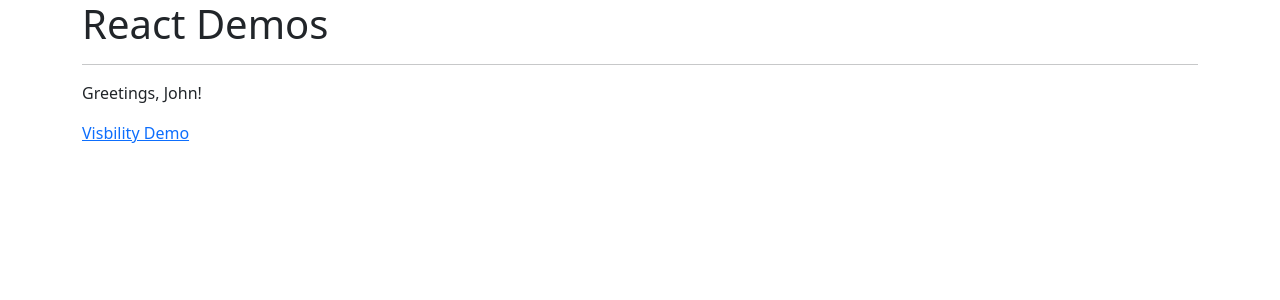
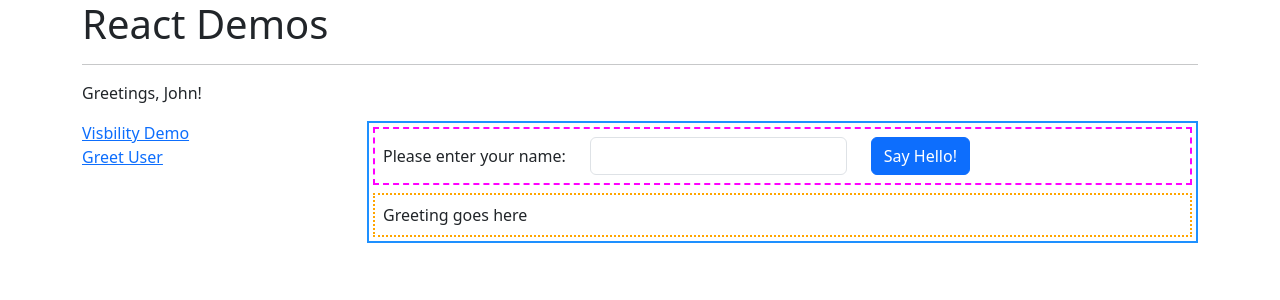
Before and after one commit to speedingplanet/react-ts-demos, a React (Vite) app: page /greet-user in a window 1280 px wide. Shown: the top 300 px of the page. Built offline with nearby package versions, Linux system fonts and the light colour scheme.

Commit message:
GreetUser HTML and CSS

```diff
--- a/src/App.tsx
+++ b/src/App.tsx
@@ -2,6 +2,7 @@ import { BrowserRouter, Routes, Route, Link } from 'react-router';
 import VisibilityDemo from './visibility-tests/VisibilityDemo';
 import Home from './Home';
 import Greeter, { type Person } from './greeter/Greeter';
+import GreetUser from './greeter/GreetUser';
 
 let person: Person = {
 	firstName: 'John',
@@ -30,6 +31,9 @@ function App() {
 							<li>
 								<Link to="visibility-demo">Visbility Demo</Link>
 							</li>
+							<li>
+								<Link to="greet-user">Greet User</Link>
+							</li>
 						</ul>
 					</div>
 					<div className="col">
@@ -42,6 +46,10 @@ function App() {
 								path="visibility-demo"
 								element={<VisibilityDemo />}
 							/>
+							<Route
+								path="greet-user"
+								element={<GreetUser />}
+							/>
 						</Routes>
 					</div>
 				</div>
--- /dev/null
+++ b/src/greeter/GreetUser.tsx
@@ -0,0 +1,16 @@
+import GreetUserDisplay from './GreetUserDisplay';
+import GreetUserInput from './GreetUserInput';
+
+const styleConfig = { border: '2px dodgerblue solid' };
+
+export default function GreetUser() {
+	return (
+		<div
+			style={styleConfig}
+			className="p-1"
+		>
+			<GreetUserInput />
+			<GreetUserDisplay />
+		</div>
+	);
+}
--- /dev/null
+++ b/src/greeter/GreetUserDisplay.tsx
@@ -0,0 +1,13 @@
+// Displays greeting from input from GreetUserInput
+
+// type Props = {}
+export default function GreetUserDisplay() {
+	return (
+		<div
+			style={{ border: '2px dotted orange' }}
+			className="p-2"
+		>
+			Greeting goes here
+		</div>
+	);
+}
--- /dev/null
+++ b/src/greeter/GreetUserInput.tsx
@@ -0,0 +1,38 @@
+// Contains the label, the form field, and the button
+
+// type Props = {}
+export default function GreetUserInput() {
+	return (
+		<div
+			style={{ border: '2px dashed magenta' }}
+			className="mb-2 p-2"
+		>
+			<div className="row">
+				<div className="col-auto">
+					<label
+						htmlFor="person-name"
+						className="col-form-label"
+					>
+						Please enter your name:
+					</label>
+				</div>
+				<div className="col-auto">
+					<input
+						type="text"
+						name="personName"
+						id="person-name"
+						className="form-control"
+					/>
+				</div>
+				<div className="col">
+					<button
+						type="button"
+						className="btn btn-primary"
+					>
+						Say Hello!
+					</button>
+				</div>
+			</div>
+		</div>
+	);
+}
```
